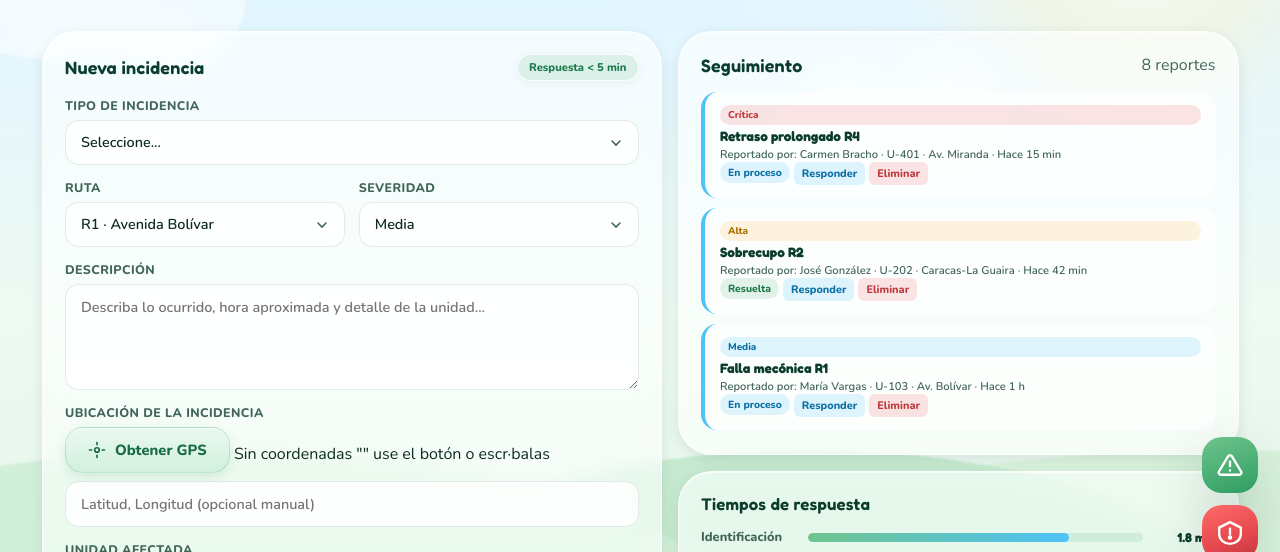
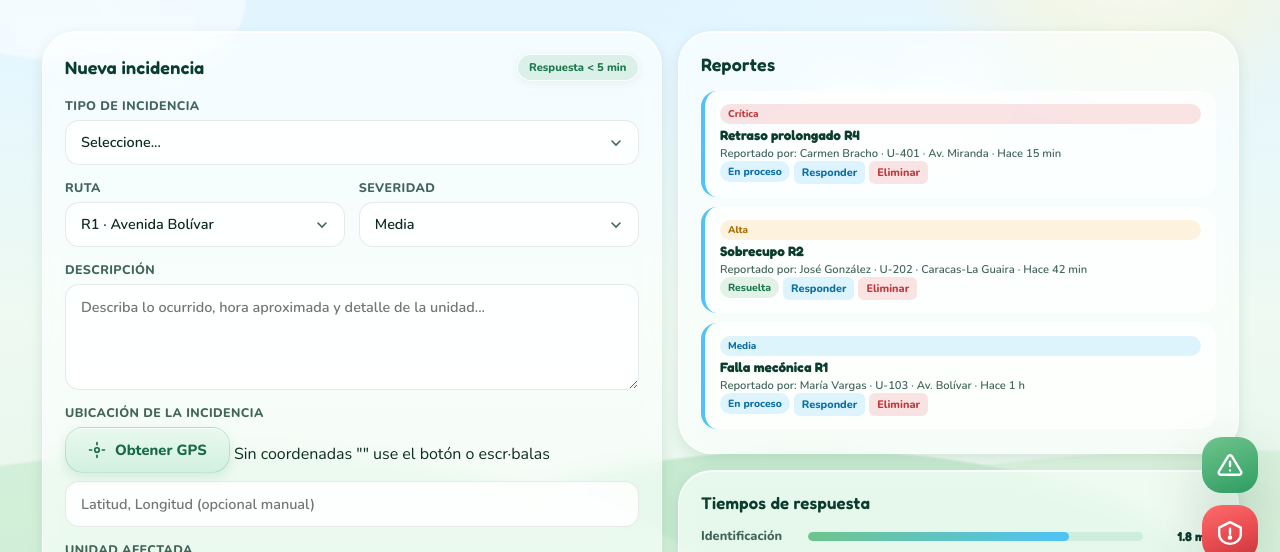
Before and after one commit to SamuelCubano/Ciudad-Inteligente, a plain HTML site: page Modulo 1/incidencias/index.html in a window 1280 px wide. Shown: the part 217-769 px from the top of the page. Drawn offline with nearby package versions, Linux system fonts and the light colour scheme.

Commit message:
arreglo en incidencias

```diff
--- a/Modulo 1/incidencias/index.html
+++ b/Modulo 1/incidencias/index.html
@@ -149,7 +149,7 @@
 
     <div class="inc-side">
       <div class="card glass">
-        <div class="card-head"><h3>Seguimiento</h3><span class="muted" id="incTotal">8 reportes</span></div>
+        <div class="card-head"><h3>Reportes</h3><span class="muted" id="incTotal"></span></div>
         <ul class="inc-list" id="incList">
           <li class="inc-item">
             <div class="inc-info">
```
